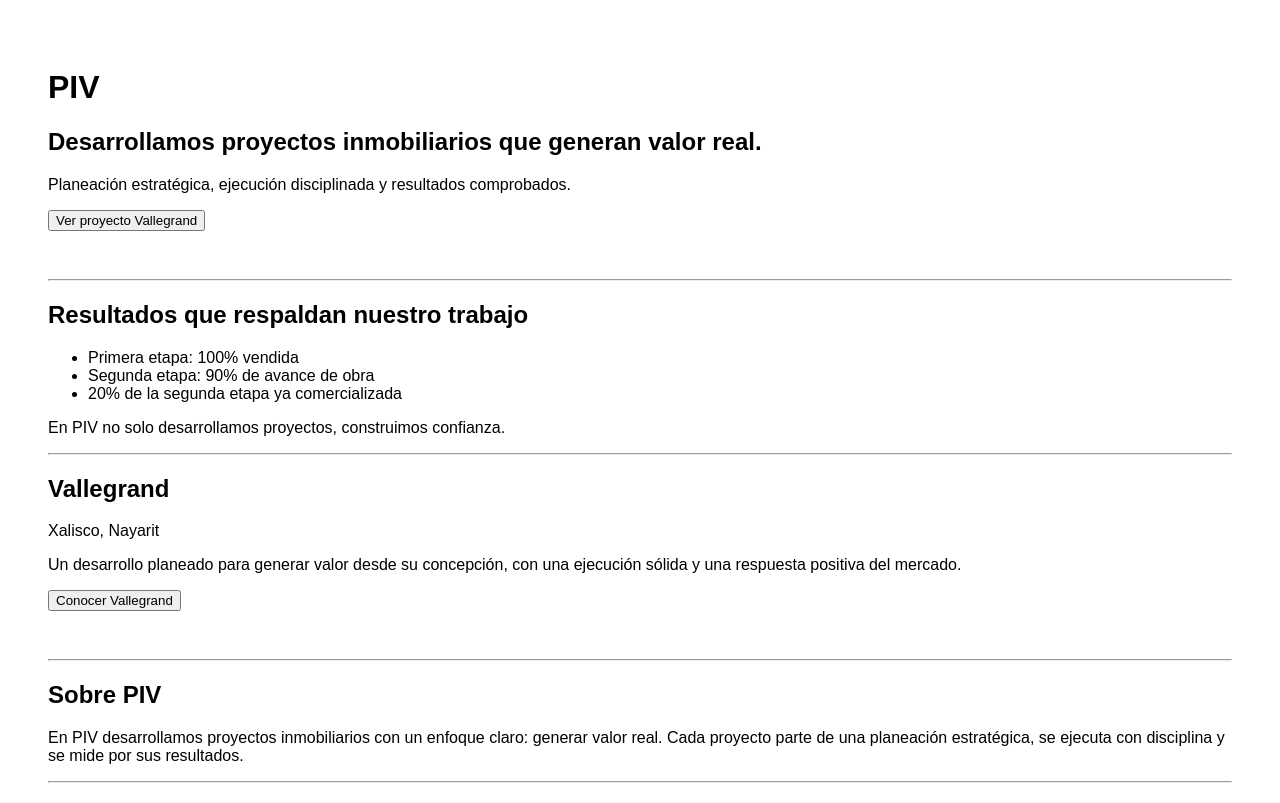
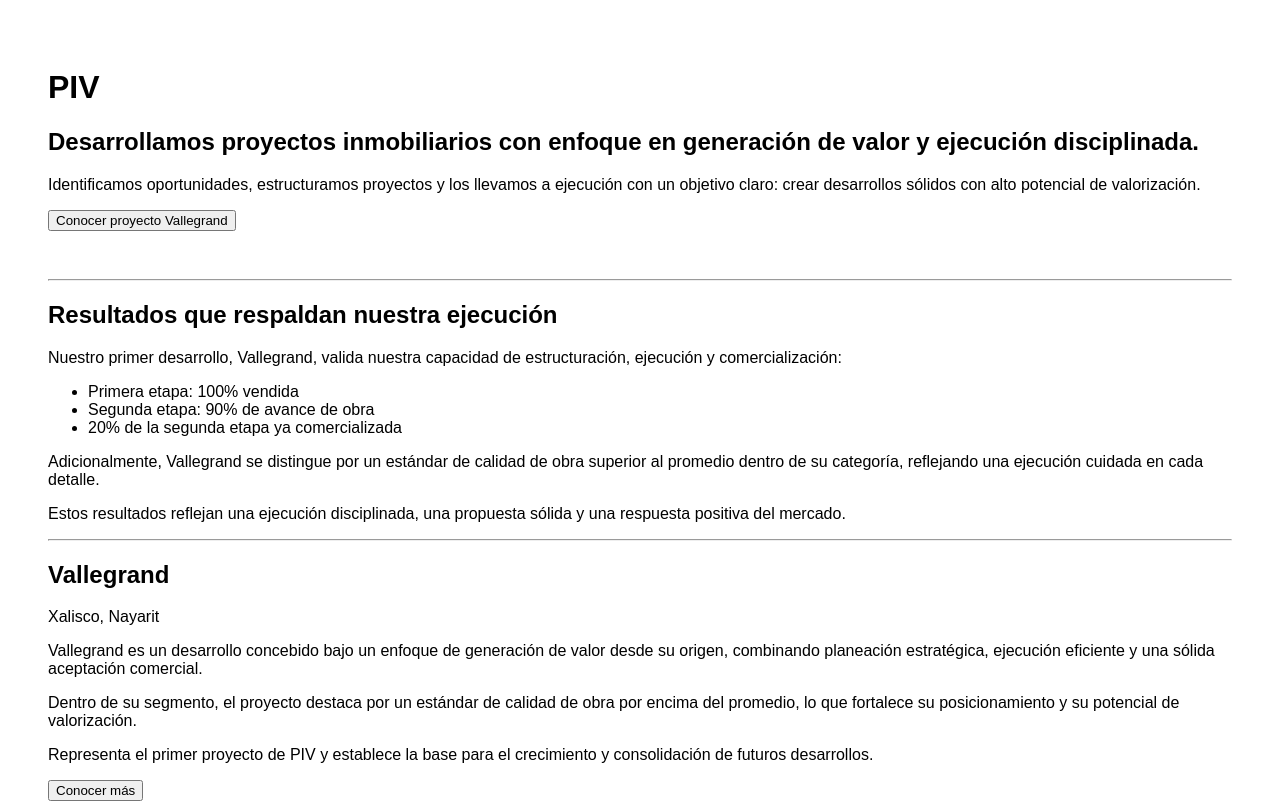
Before and after one commit to PIV1/PIV, a Next.js app: page / in a window 1280 px wide. Shown: the top 803 px of the page. Built offline with nearby package versions, Linux system fonts and the light colour scheme.

Commit message:
Update index.js

```diff
--- a/pages/index.js
+++ b/pages/index.js
@@ -3,47 +3,66 @@ export default function Home() {
     <main style={{ padding: "40px", fontFamily: "Arial, sans-serif" }}>
 
       <h1>PIV</h1>
-      <h2>Desarrollamos proyectos inmobiliarios que generan valor real.</h2>
+      <h2>Desarrollamos proyectos inmobiliarios con enfoque en generación de valor y ejecución disciplinada.</h2>
       <p>
-        Planeación estratégica, ejecución disciplinada y resultados comprobados.
+        Identificamos oportunidades, estructuramos proyectos y los llevamos a ejecución con un objetivo claro: crear desarrollos sólidos con alto potencial de valorización.
       </p>
 
       <button style={{ marginBottom: "40px" }}>
-        Ver proyecto Vallegrand
+        Conocer proyecto Vallegrand
       </button>
 
       <hr />
 
-      <h2>Resultados que respaldan nuestro trabajo</h2>
+      <h2>Resultados que respaldan nuestra ejecución</h2>
+      <p>
+        Nuestro primer desarrollo, Vallegrand, valida nuestra capacidad de estructuración, ejecución y comercialización:
+      </p>
+
       <ul>
         <li>Primera etapa: 100% vendida</li>
         <li>Segunda etapa: 90% de avance de obra</li>
         <li>20% de la segunda etapa ya comercializada</li>
       </ul>
+
       <p>
-        En PIV no solo desarrollamos proyectos, construimos confianza.
+        Adicionalmente, Vallegrand se distingue por un estándar de calidad de obra superior al promedio dentro de su categoría, reflejando una ejecución cuidada en cada detalle.
+      </p>
+
+      <p>
+        Estos resultados reflejan una ejecución disciplinada, una propuesta sólida y una respuesta positiva del mercado.
       </p>
 
       <hr />
 
       <h2>Vallegrand</h2>
       <p>Xalisco, Nayarit</p>
+
       <p>
-        Un desarrollo planeado para generar valor desde su concepción, con una
-        ejecución sólida y una respuesta positiva del mercado.
+        Vallegrand es un desarrollo concebido bajo un enfoque de generación de valor desde su origen, combinando planeación estratégica, ejecución eficiente y una sólida aceptación comercial.
+      </p>
+
+      <p>
+        Dentro de su segmento, el proyecto destaca por un estándar de calidad de obra por encima del promedio, lo que fortalece su posicionamiento y su potencial de valorización.
+      </p>
+
+      <p>
+        Representa el primer proyecto de PIV y establece la base para el crecimiento y consolidación de futuros desarrollos.
       </p>
 
       <button style={{ marginBottom: "40px" }}>
-        Conocer Vallegrand
+        Conocer más
       </button>
 
       <hr />
 
       <h2>Sobre PIV</h2>
       <p>
-        En PIV desarrollamos proyectos inmobiliarios con un enfoque claro:
-        generar valor real. Cada proyecto parte de una planeación estratégica,
-        se ejecuta con disciplina y se mide por sus resultados.
+        PIV es una firma enfocada en el desarrollo de proyectos inmobiliarios con una visión clara: generar valor a través de la planeación, la ejecución y la disciplina operativa.
+      </p>
+
+      <p>
+        Cada proyecto es estructurado con un enfoque estratégico, priorizando su viabilidad, su potencial de valorización y su correcta ejecución en el tiempo.
       </p>
 
       <hr />
```
